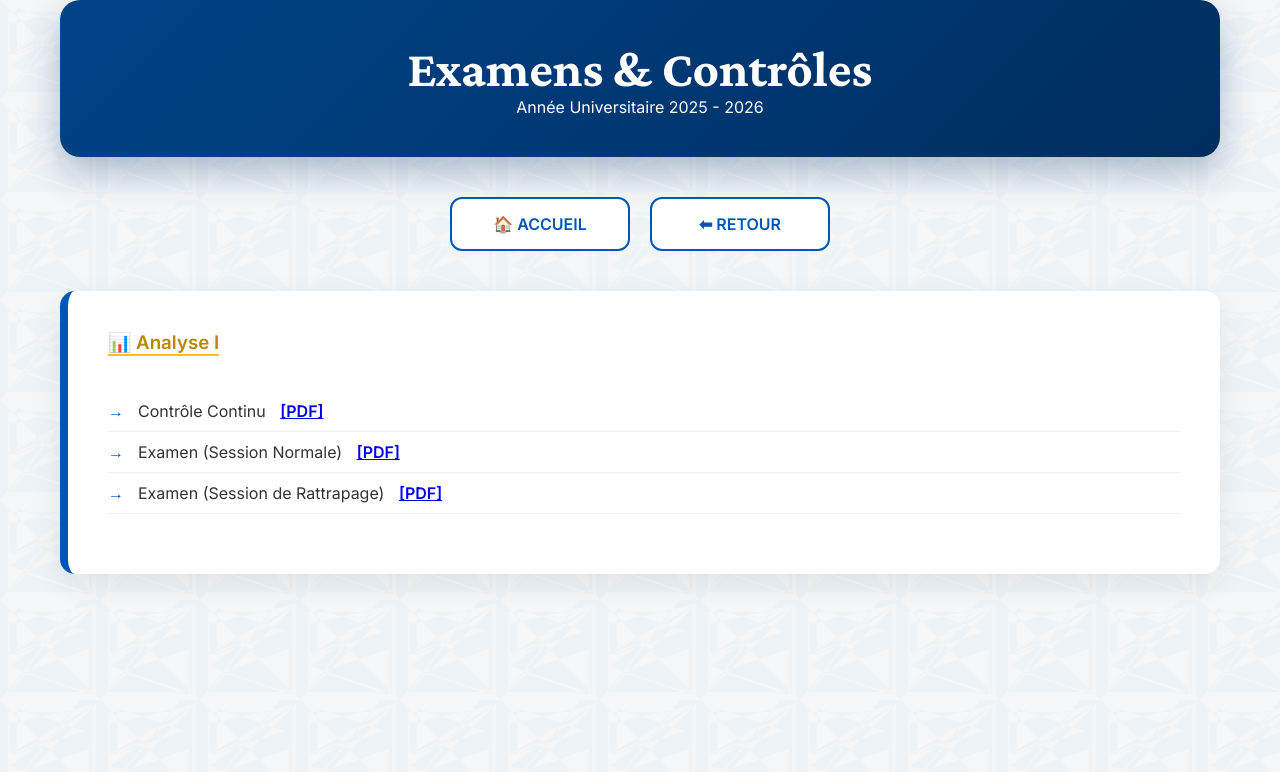
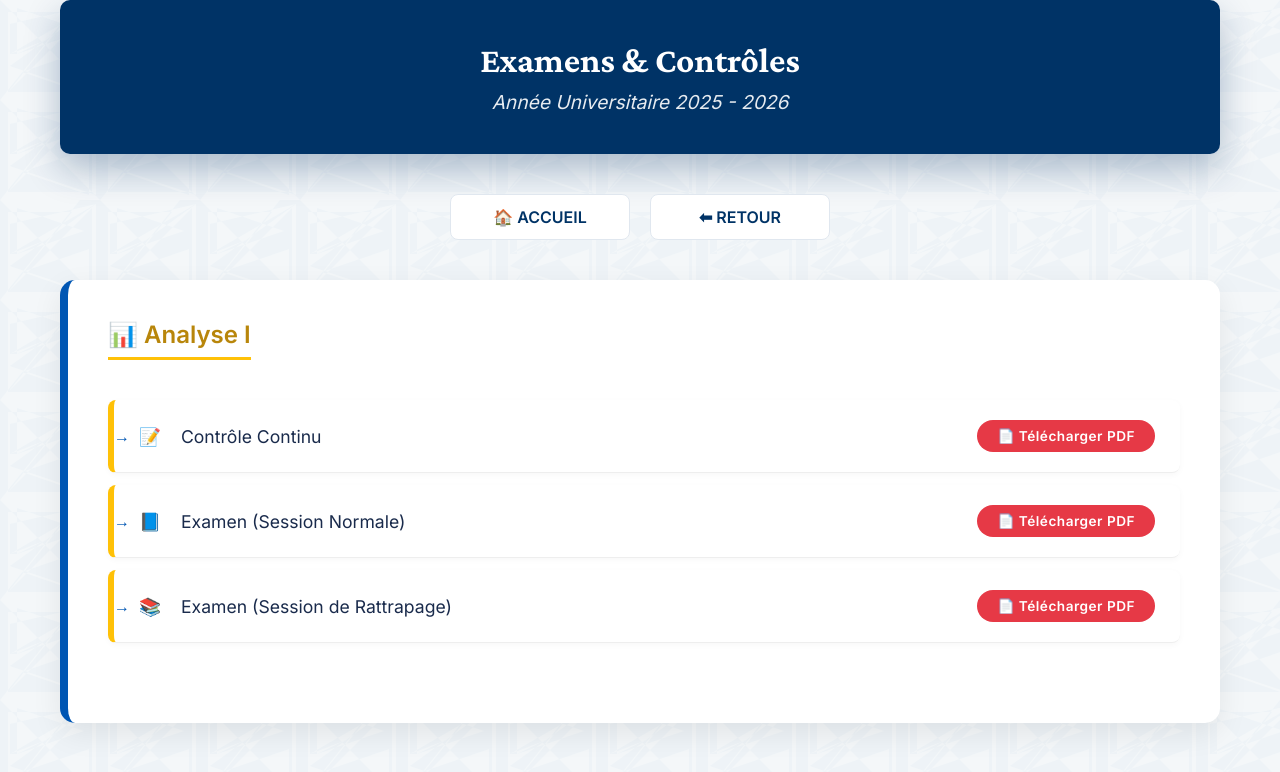
Before and after one commit to mahmoudmath/mahmoudmath.github.io, a Jekyll site: the page examens-25-26.html, which Jekyll copies as it is, in a window 1280 px wide. Shown: the top 772 px of the page. Built offline with Jekyll 4.4.1, drawn with Linux system fonts in a browser that asks for light colours.

Commit message:
Update examens-25-26.html

```diff
--- a/examens-25-26.html
+++ b/examens-25-26.html
@@ -9,9 +9,167 @@ j=d.createElement(s),dl=l!='dataLayer'?'&l='+l:'';j.async=true;j.src=
 })(window,document,'script','dataLayer','GTM-5HG84LR9');</script>
 <!-- End Google Tag Manager -->
     <meta charset="UTF-8">
+    <meta name="viewport" content="width=device-width, initial-scale=1.0">
     <title>Examens 2025-2026 - Pr. El Ahmadi</title>
     <link rel="stylesheet" href="style.css">
     <link href="https://unpkg.com/aos@2.3.1/dist/aos.css" rel="stylesheet">
+    <style>
+    /* ===== STYLE LOCAL - PAGE EXAMENS 2025-2026 ===== */
+
+    /* EN-TÊTE BLEU + BLANC */
+    .professor-header {
+        background: #003366;
+        padding: 40px 20px;
+        border-radius: 10px;
+        margin-bottom: 30px;
+        text-align: center;
+    }
+
+    .professor-name {
+        color: white !important;
+        font-size: 2.2rem;
+        font-weight: 700;
+        margin-bottom: 10px;
+    }
+
+    .professor-title {
+        color: white !important;
+        font-size: 1.2rem;
+        font-style: italic;
+        opacity: 0.9;
+    }
+
+    /* BOUTONS NAVIGATION */
+    .academic-nav {
+        display: flex;
+        gap: 20px;
+        justify-content: center;
+        margin-bottom: 40px;
+    }
+
+    .nav-card {
+        background: white;
+        color: #003366;
+        padding: 12px 25px;
+        border-radius: 8px;
+        text-decoration: none;
+        font-weight: 600;
+        border: 1px solid #e0e7ef;
+        transition: all 0.3s ease;
+    }
+
+    .nav-card:hover {
+        background: #f0f7ff;
+        border-color: #003366;
+        transform: translateY(-2px);
+    }
+
+    /* TITRE DE LA MATIÈRE */
+    h3 {
+        font-size: 1.5rem;
+        font-weight: 700;
+        margin-bottom: 20px;
+        padding-bottom: 8px;
+        display: inline-block;
+        border-bottom-width: 3px !important;
+        color: #b8860b !important;
+    }
+
+    /* LISTE DES EXAMENS */
+    .resource-list {
+        list-style: none;
+        padding: 0;
+        margin-bottom: 40px;
+    }
+
+    .resource-list li {
+        background: white;
+        padding: 20px 25px;
+        margin-bottom: 12px;
+        border-radius: 8px;
+        border-left: 6px solid #ffc107;
+        box-shadow: 0 2px 6px rgba(0,0,0,0.03);
+        display: flex;
+        align-items: center;
+        justify-content: space-between;
+        transition: all 0.2s;
+    }
+
+    .resource-list li:hover {
+        background: #fff9e6;
+        box-shadow: 0 4px 10px rgba(255,193,7,0.1);
+    }
+
+    /* TYPE D'EXAMEN */
+    .resource-list li span {
+        font-size: 1.1rem;
+        font-weight: 500;
+        color: #1a2b4c;
+        display: flex;
+        align-items: center;
+        gap: 10px;
+    }
+
+    /* BADGE PDF - ROUGE POUR EXAMENS */
+    .resource-list li a {
+        background: #e63946;
+        color: white !important;
+        padding: 8px 20px;
+        border-radius: 30px;
+        text-decoration: none;
+        font-size: 0.85rem;
+        font-weight: 600;
+        letter-spacing: 0.5px;
+        transition: all 0.2s;
+        border: none;
+    }
+
+    .resource-list li a:hover {
+        background: #c82333;
+        transform: scale(1.05);
+    }
+
+    /* ICÔNES SPÉCIFIQUES */
+    .exam-icon {
+        margin-right: 10px;
+        font-size: 1.2rem;
+    }
+
+    /* RESPONSIVE */
+    @media (max-width: 768px) {
+        .professor-name {
+            font-size: 1.8rem;
+        }
+
+        .professor-title {
+            font-size: 1rem;
+        }
+
+        .academic-nav {
+            flex-direction: column;
+            align-items: center;
+        }
+
+        .nav-card {
+            width: 80%;
+            text-align: center;
+        }
+
+        .resource-list li {
+            flex-direction: column;
+            align-items: flex-start;
+            gap: 15px;
+        }
+
+        .resource-list li a {
+            align-self: flex-start;
+        }
+
+        h3 {
+            font-size: 1.3rem;
+        }
+    }
+    </style>
 </head>
 <body>
     <!-- Google Tag Manager (noscript) -->
@@ -32,11 +190,26 @@ height="0" width="0" style="display:none;visibility:hidden"></iframe></noscript>
         </nav>
 
         <section class="presentation" data-aos="fade-up">
-            <h3 style="color: #b8860b; margin-bottom: 15px; border-bottom: 2px solid #ffc107; display: inline-block;">📊 Analyse I</h3>
+            <h3 style="border-bottom: 3px solid #ffc107;">📊 Analyse I</h3>
             <ul class="resource-list">
-                <li>Contrôle Continu <a href="assets/pdf/Controle-analysee1-2025-2026.pdf" target="_blank" style="font-weight:bold; margin-left:10px;">[PDF]</a></li>
-                <li>Examen (Session Normale) <a href="assets/pdf/Examen-normal-analyse1-2025-2026.pdf" target="_blank" style="font-weight:bold; margin-left:10px;">[PDF]</a></li>
-                <li>Examen (Session de Rattrapage) <a href="assets/pdf/Examen-ratt-analyse1-2025-2026.pdf" target="_blank" style="font-weight:bold; margin-left:10px;">[PDF]</a></li>
+                <li>
+                    <span>
+                        <span class="exam-icon">📝</span> Contrôle Continu
+                    </span>
+                    <a href="assets/pdf/Controle-analysee1-2025-2026.pdf" target="_blank">📄 Télécharger PDF</a>
+                </li>
+                <li>
+                    <span>
+                        <span class="exam-icon">📘</span> Examen (Session Normale)
+                    </span>
+                    <a href="assets/pdf/Examen-normal-analyse1-2025-2026.pdf" target="_blank">📄 Télécharger PDF</a>
+                </li>
+                <li>
+                    <span>
+                        <span class="exam-icon">📚</span> Examen (Session de Rattrapage)
+                    </span>
+                    <a href="assets/pdf/Examen-ratt-analyse1-2025-2026.pdf" target="_blank">📄 Télécharger PDF</a>
+                </li>
             </ul>
         </section>
     </div>
```
